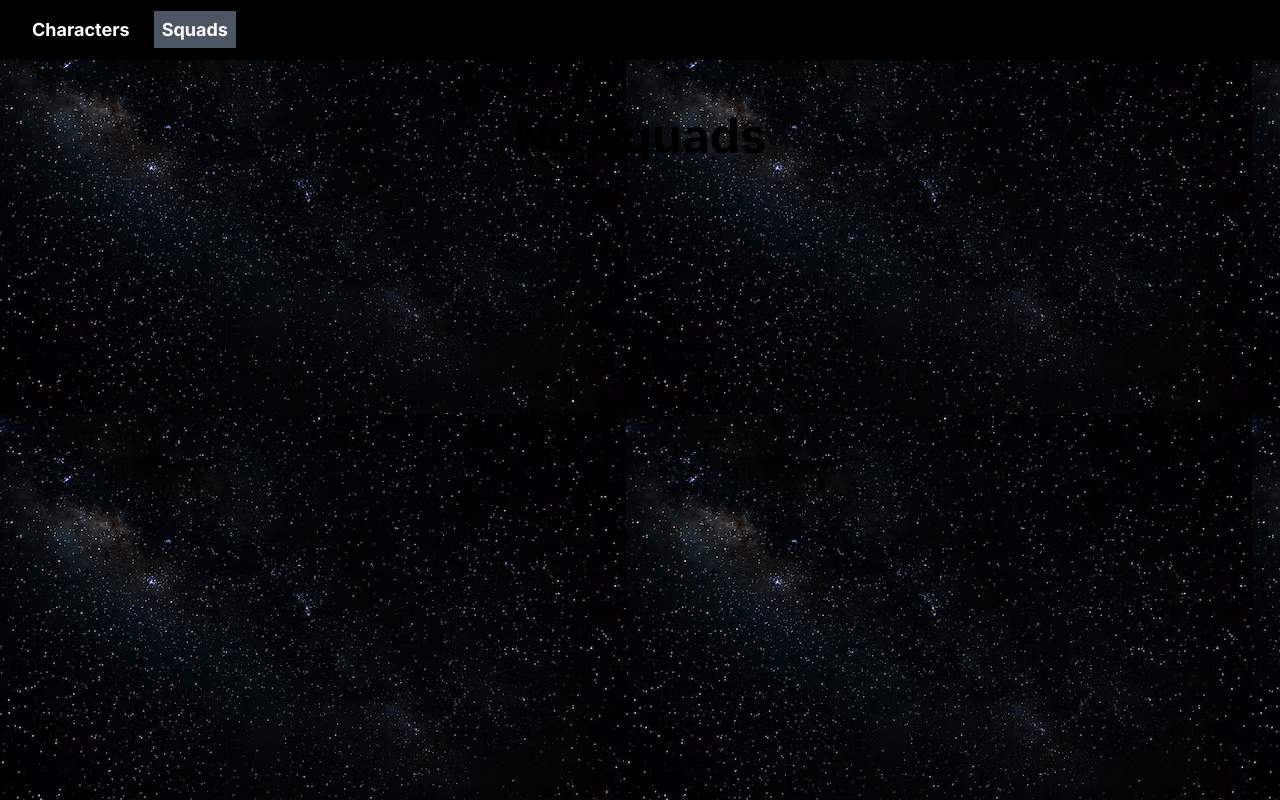
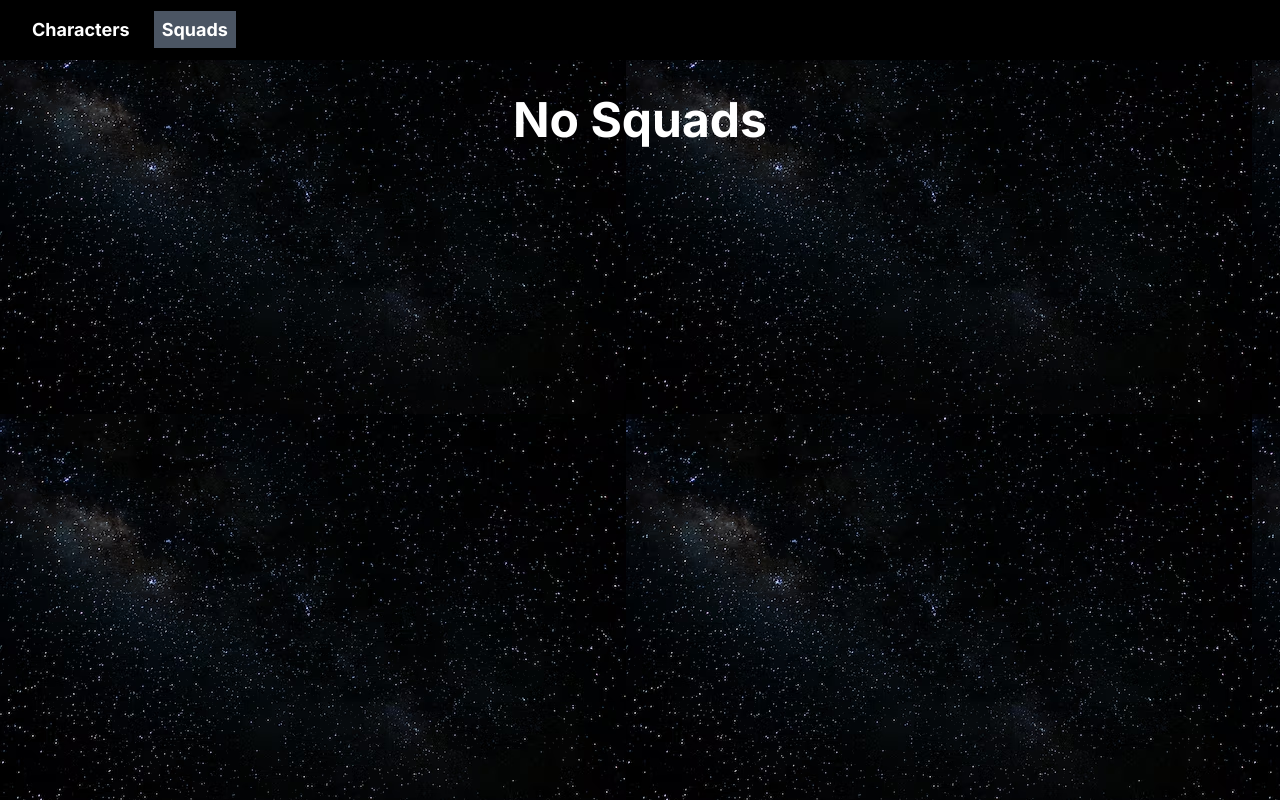
Before and after one commit to saharAdem/Star-Wars, a Next.js app: page /squads in a window 1280 px wide. Built offline with nearby package versions, Linux system fonts and the light colour scheme.

Commit message:
Update UI

```diff
--- a/src/app/(routes)/character/[characterId]/page.tsx
+++ b/src/app/(routes)/character/[characterId]/page.tsx
@@ -6,7 +6,7 @@ import { v4 as uuidv4 } from 'uuid';
 
 const CharacterPage = async ({ params }: { params: { characterId: string } }) => {
   const character = await getCharacter(params.characterId)
-  const { name, height, birthYear, mass } = character
+  const { name, height, birthYear, mass,image } = character
 
   const getUserFilms = async () => {
     const userFilms = await Promise.all(character.films.map(url => getFilmTitle(url)));
@@ -17,10 +17,10 @@ const CharacterPage = async ({ params }: { params: { characterId: string } }) =>
 
   return (
     <div>
-      <h5 className='text-center text-5xl font-bold mb-5'> {name}
+      <h5 className='text-center text-white text-5xl font-bold mb-5'> {name}
       </h5>
       <div className="block w-4/5 m-auto rounded-lg p-6 ">
-        <Card title=''>
+        <Card title='' className="w-2/6" imageData={{ url: image, width: 400, height: 350 }}>
           <CharacterDescriptionItem propertey="Mass" value={mass}/>
           <CharacterDescriptionItem propertey="Birthdate" value={birthYear} />
           <CharacterDescriptionItem propertey="Height" value={height} />
--- a/src/app/(routes)/squads/page.tsx
+++ b/src/app/(routes)/squads/page.tsx
@@ -10,7 +10,7 @@ const Squads = () => {
   const squads = useSelector((state: RootState) => state.squads);
   return (
     <div>
-      <h1 className='text-center text-5xl font-bold mb-5'>{squads.length > 0 ? 'Squads' : 'No Squads'}</h1>
+      <h1 className='text-center text-5xl font-bold mb-5 text-white'>{squads.length > 0 ? 'Squads' : 'No Squads'}</h1>
         {squads.length > 0 && <div className="flex flex-wrap">
           {
             squads.map((squad) => {
--- a/src/app/components/ui/card.tsx
+++ b/src/app/components/ui/card.tsx
@@ -5,20 +5,22 @@ interface IImageProps {
   url: string,
   alt?: string,
   height?: number,
-  width?: number
+  width?: number,
+  className?: string,
+
 }
 interface ICardProps {
   title: string,
   description?: string,
   children?: React.ReactNode,
   imageData?: IImageProps
-  className?: string
+  className?: string,
 }
 
 
 const Card = ({ title, description, children, imageData, className }: ICardProps) => {
   return <div className={clsx("block bg-white m-auto max-w-screen-md rounded overflow-hidden shadow-lg", className)}>
-    <div className="px-6 py-4 flex flex-col align-middle">
+    <div className="flex flex-col align-middle items-center ">
       {imageData && <Image src={imageData.url} width={imageData.width || `${100}`} height={imageData.height || `${50}`} alt={imageData.alt || title}/>}
       <h5 className="font-bold text-xl m-2 text-center">{title}</h5>
       <p className="text-gray-700 text-base">{description}</p>
--- a/src/app/components/ui/modal.tsx
+++ b/src/app/components/ui/modal.tsx
@@ -20,8 +20,8 @@ const CustomModal: React.FC<IModalProps> = ({ isOpen, closeModal, children, titl
       overlayClassName="fixed overflow-y-hidden inset-0 bg-space-image opacity-100"
     >
       <div className={clsx(
-        "bg-white p-8 rounded max-w-90vw",
-        className
+        "bg-white p-8 rounded max-w-90vw flex flex-col",
+      className
       )}>
         <h5 className="leading-normal text-center text-3xl font-bold mb-3">
           {title}
--- a/src/app/layout.tsx
+++ b/src/app/layout.tsx
@@ -22,7 +22,7 @@ export default function RootLayout({
       <Providers>
         <body className={inter.className}>
           <Navbar />
-          <div className='relative top-28 overflow-y-auto no-scrollbar'>
+          <div className='relative top-24 overflow-y-auto no-scrollbar'>
             {children}
           </div>
 
--- a/src/lib/api/characters.ts
+++ b/src/lib/api/characters.ts
@@ -16,7 +16,7 @@ export const getCharacters = async (): Promise<Characters> => {
 
 export const getCharacter = async (id: string): Promise<Character> => {
   try {
-    const response = await fetch(`https://swapi.dev/api/people/${id}`);
+    const response = await fetch(`https://fe-case-study.vercel.app/api/data/people/${id}`);
     const character: Character = await response.json();
 
     if (!character) {
```
